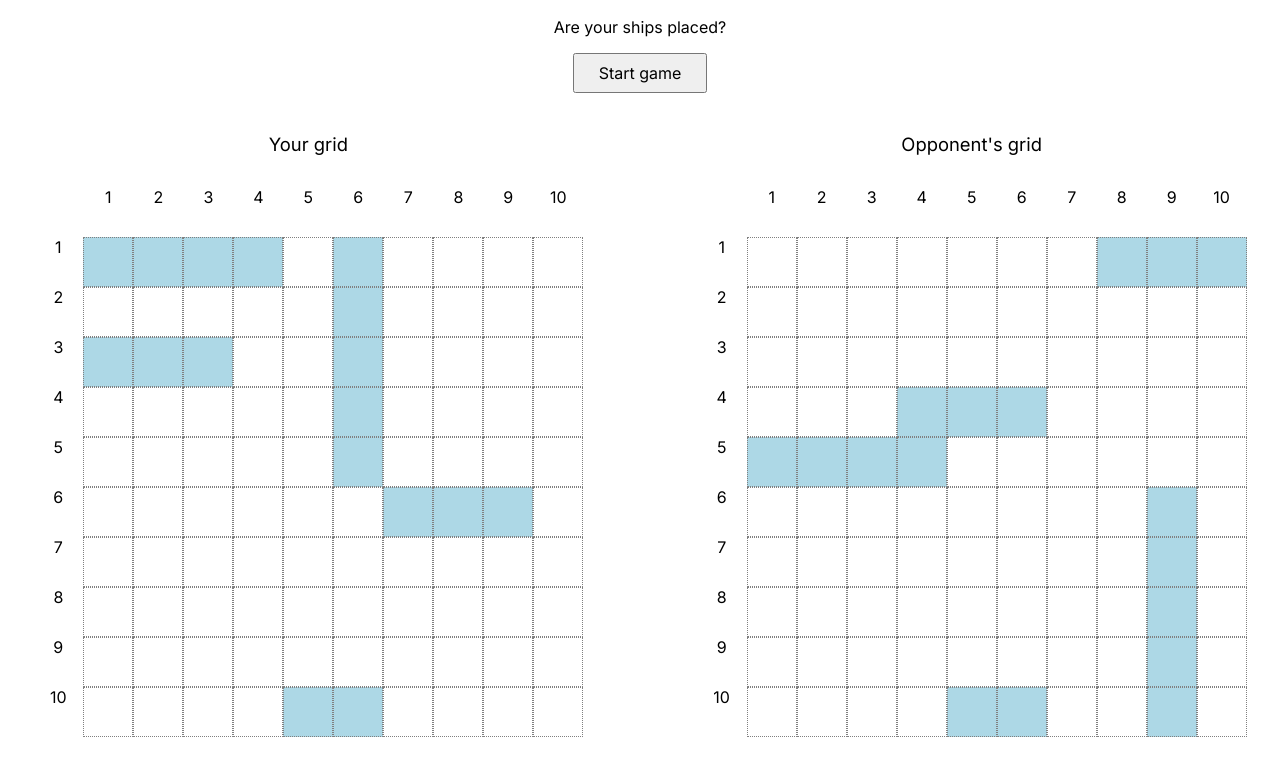
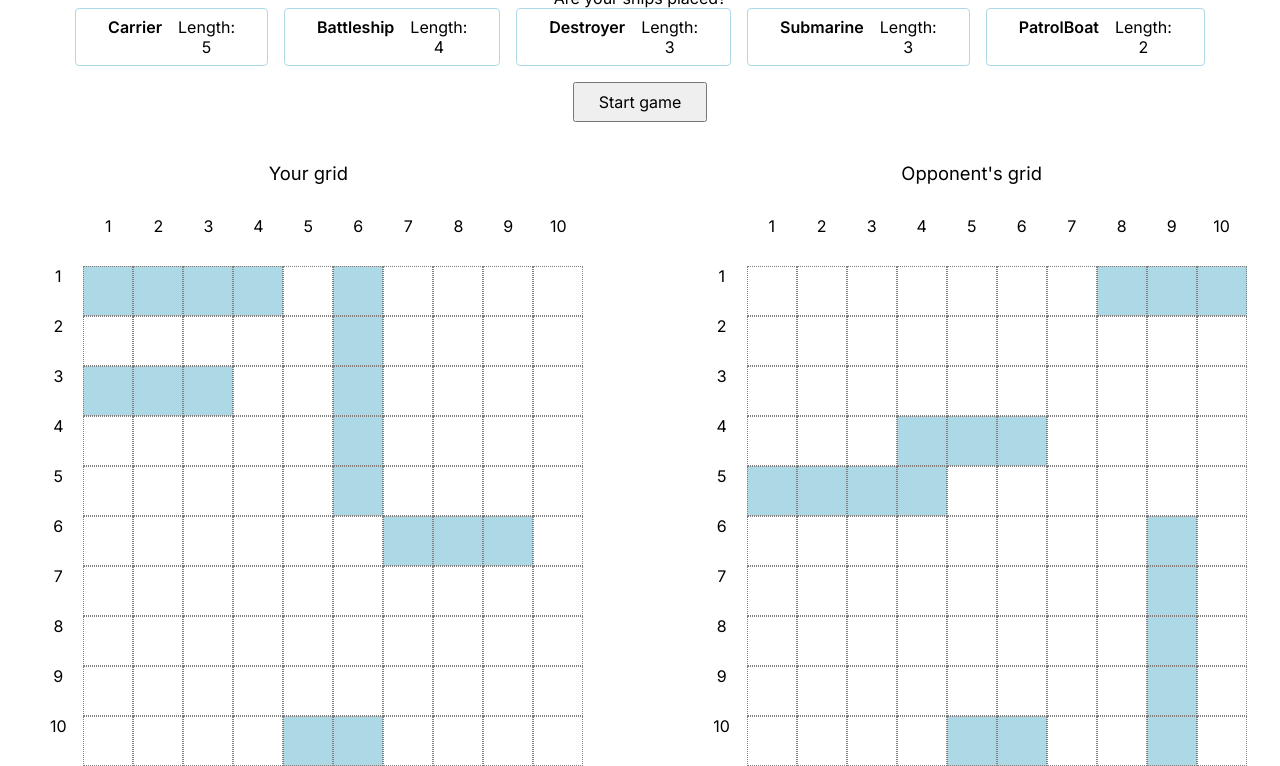
Before and after one commit to MMadlos/battleship-game, a website built with webpack: page src/index.html in a window 1280 px wide. Shown: the part 73-839 px from the top of the page. Before the commit the page ends 810 px from the top, so only its background shows below. Built offline with nearby package versions, Linux system fonts and the light colour scheme.

Commit message:
Refactor how the player sets a ship; add card list of ships in html

```diff
--- a/src/index.html
+++ b/src/index.html
@@ -16,8 +16,31 @@
 			<p>Place your ships</p>
 			<br />
 			<p>Are your ships placed?</p>
-			<button id="start-game">Start game</button>
 		</div>
+		<div class="ship-list">
+			<div class="ship-card">
+				<p class="ship-name">Carrier</p>
+				<p class="ship-length">Length: 5</p>
+			</div>
+			<div class="ship-card">
+				<p class="ship-name">Battleship</p>
+				<p class="ship-length">Length: 4</p>
+			</div>
+			<div class="ship-card">
+				<p class="ship-name">Destroyer</p>
+				<p class="ship-length">Length: 3</p>
+			</div>
+			<div class="ship-card">
+				<p class="ship-name">Submarine</p>
+				<p class="ship-length">Length: 3</p>
+			</div>
+			<div class="ship-card">
+				<p class="ship-name">PatrolBoat</p>
+				<p class="ship-length">Length: 2</p>
+			</div>
+		</div>
+
+		<button id="start-game">Start game</button>
 
 		<main class="game-container">
 			<section>
--- a/src/index.js
+++ b/src/index.js
@@ -18,15 +18,16 @@
 	gameboardPlayerTwo = gameboardTwo.getGameboard()
 }
 
-// INIT GAMEBOARDS
-
-// TODO:
-// * - Display everything without the initial "Start game".
-// * - Add logic to start game -> If player hasn't clicked "Start Game", player can't click enemy's grid.
-// - Add logic to be able for the player to change ships position
-// - Add logic to put ships randomly
-// - Add texts for every situation -> Eg. your ships have been placed in your grid randomly. If you want to change it, select the ship and place it in another coordinates
-// - Add styles
+// TODO
+//* Add all ships in so the player can select which ship to place in the grid
+// Select ship
+// Get coordinates after clicking the grid
+// Set ship in those coordinates
+// Remove ship from the options
+// Start game btn after all ships are placed
+// Add styles
+// Add possibility to set all ships randomly
+// Add possibility to remove ship placed
 
 initGame()
 
@@ -41,51 +42,53 @@
 	startBtnListener()
 }
 
-// Enable player to move ships around
-// Get the ship object -> Gameboard().getShipsPlaced.shipName
+// TODO --> Refactor. Instead of moving ships around, select the ship he wants to place and then select the grid
 const playerGrid = document.getElementById("gameboard-one")
-let shipToMove // Get with the first click
-let newCoordinates // Get with the second click
-playerGrid.addEventListener("click", (e) => {
-	// Click in cell
-	const cell = e.target.closest("div.cell")
 
-	const isCellCoord = cell.classList.contains("coordY") || cell.classList.contains("coordX")
-	if (isCellCoord) return
+// !OLD
+// let shipToMove // Get with the first click
+// let newCoordinates // Get with the second click
+// playerGrid.addEventListener("click", (e) => {
+// 	// Click in cell
+// 	const cell = e.target.closest("div.cell")
 
-	const coordX = cell.dataset.row
-	const coordY = cell.dataset.col
-	const shipName = gameboardPlayerOne[coordX][coordY]
-	const shipObject = gameboardOne.getShipsPlaced()[shipName]
-	const shipInfo = { shipName, coordinates: [coordX, coordY], object: shipObject }
+// 	const isCellCoord = cell.classList.contains("coordY") || cell.classList.contains("coordX")
+// 	if (isCellCoord) return
 
-	const isCellEmpty = !cell.classList.contains("ship-placed")
+// 	const coordX = cell.dataset.row
+// 	const coordY = cell.dataset.col
+// 	const shipName = gameboardPlayerOne[coordX][coordY]
+// 	const shipObject = gameboardOne.getShipsPlaced()[shipName]
+// 	const shipInfo = { shipName, coordinates: [coordX, coordY], object: shipObject }
 
-	// It restarts the selection in case the player already moved a ship.
-	if (newCoordinates) {
-		shipToMove = undefined
-		newCoordinates = undefined
-	}
+// 	const isCellEmpty = !cell.classList.contains("ship-placed")
 
-	// Checks if the player already clicked a ship to move it. If not, it only allows to click on a ship placed.
-	if (!shipToMove && !isCellEmpty) {
-		shipToMove = shipInfo
-		console.log({ shipToMove, newCoordinates })
+// 	// It restarts the selection in case the player already moved a ship.
+// 	if (newCoordinates) {
+// 		shipToMove = undefined
+// 		newCoordinates = undefined
+// 	}
 
-		return
-	}
+// 	// Checks if the player already clicked a ship to move it. If not, it only allows to click on a ship placed.
+// 	if (!shipToMove && !isCellEmpty) {
+// 		shipToMove = shipInfo
+// 		console.log({ shipToMove, newCoordinates })
 
-	if (shipToMove && isCellEmpty) {
-		newCoordinates = [coordX, coordY]
-		console.log({ shipToMove, newCoordinates })
-		return
-	}
+// 		return
+// 	}
 
-	// Add conditions when the second click -> If is it possible to add the ship into the new coords
+// 	if (shipToMove && isCellEmpty) {
+// 		// TODO
+// 		// Add conditions when the second click -> If is it possible to add the ship into the new coords
+// 		// Add logic to rotate the ship when pressing R
 
-	// Add logic to rotate the ship when pressing R
-	// Remove values if the player selects another ship
-})
+// 		newCoordinates = [coordX, coordY]
+// 		console.log({ shipToMove, newCoordinates })
+// 		return
+// 	}
+
+// 	// Remove values if the player selects another ship
+// })
 
 function startBtnListener() {
 	// TODO -> Player can't click in the enemy's grid until it clicks the start game
--- a/src/style.css
+++ b/src/style.css
@@ -51,8 +51,39 @@
 	display: none !important;
 }
 
-/* BUTTON */
-#start-game {
+/* TEXT CONTAINER */
+.text-container {
+}
+
+/* SHIP CARDS */
+.ship-list {
+	display: flex;
+	gap: 16px;
+	justify-content: space-between;
+
+	padding: 0 80px;
+}
+.ship-card {
+	padding: 8px 32px;
+	border: 1px solid lightblue;
+	border-radius: 4px;
+
+	display: flex;
+	justify-content: space-around;
+	gap: 16px;
+}
+
+.ship-card:hover {
+	border: 2px solid lightseagreen;
+}
+
+.ship-name {
+	font-weight: 600;
+}
+
+/* BUTTONS */
+#start-game,
+#restart-btn {
 	padding: 8px 24px;
 	margin-top: 16px;
 }
```
